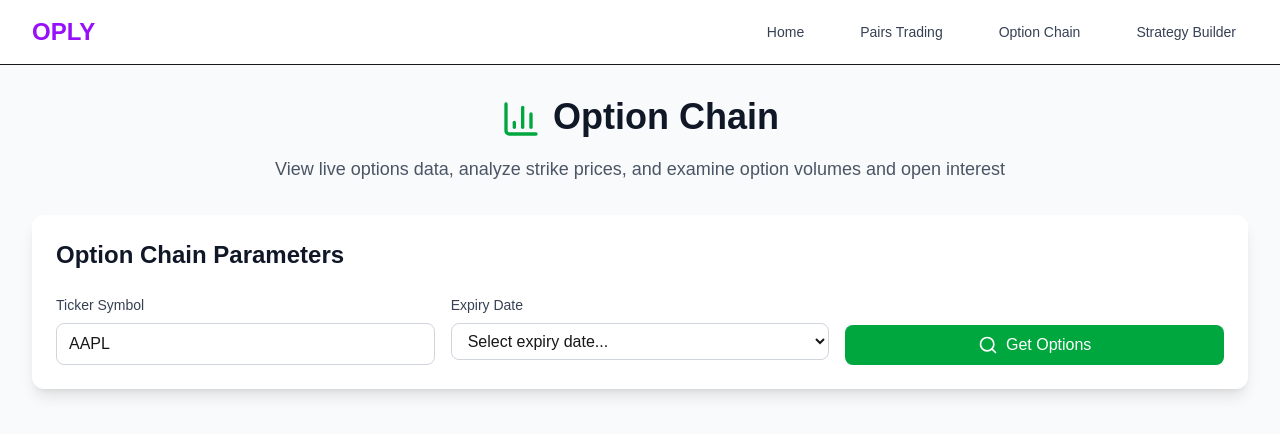
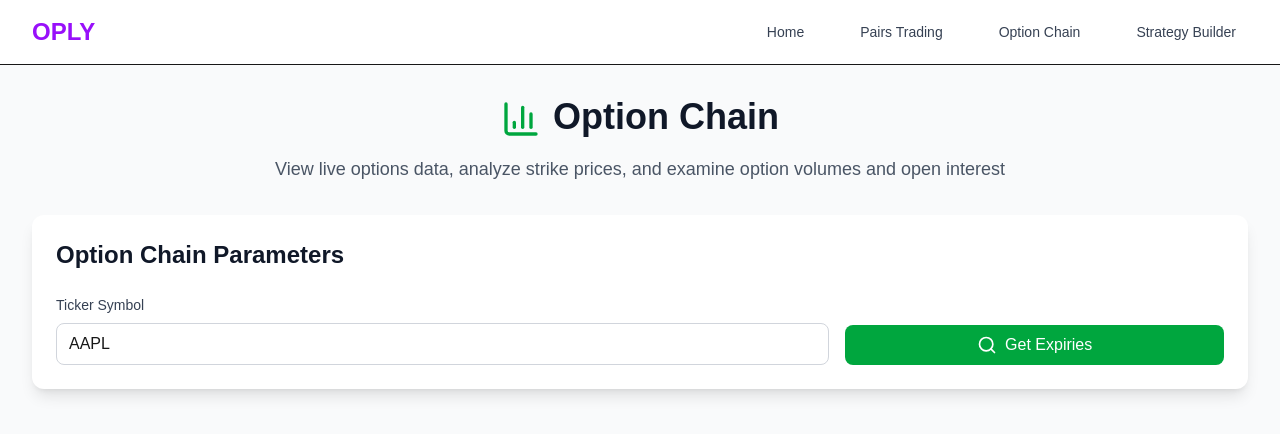
Before and after one commit to gabri035/Le-Opzioni-OPLY, a Next.js app in the folder frontend/: page /option-chain in a window 1280 px wide. Shown: the top 434 px of the page. Built offline with nearby package versions, Linux system fonts and the light colour scheme.

Commit message:
Select option chain expiry dates with chips
- Remove dropdown menu in favour of chips

```diff
--- a/frontend/src/app/option-chain/page.tsx
+++ b/frontend/src/app/option-chain/page.tsx
@@ -36,14 +36,15 @@ export default function OptionChain() {
     expiry: ''
   });
 
-  const [loading, setLoading] = useState(false);
+  const [expiriesLoading, setExpiriesLoading] = useState(false);
+  const [chainLoading, setChainLoading] = useState(false);
   const [loadingMessage, setLoadingMessage] = useState('');
   const [optionData, setOptionData] = useState<OptionData | null>(null);
   const [error, setError] = useState<string | null>(null);
 
   const handleFetchExpiries = async (e: React.FormEvent) => {
     e.preventDefault();
-    setLoading(true);
+    setExpiriesLoading(true);
     setLoadingMessage('Fetching available expiry dates...');
     setError(null);
     setOptionData(null);
@@ -60,7 +61,7 @@ export default function OptionChain() {
         'An error occurred while fetching expiry dates.';
       setError(errorMessage);
     } finally {
-      setLoading(false);
+      setExpiriesLoading(false);
       setLoadingMessage('');
     }
   };
@@ -76,7 +77,7 @@ export default function OptionChain() {
       return;
     }
 
-    setLoading(true);
+    setChainLoading(true);
     setLoadingMessage(`Fetching option chain for ${newExpiry}...`);
     setError(null);
 
@@ -91,7 +92,7 @@ export default function OptionChain() {
         'An error occurred while fetching the option chain.';
       setError(errorMessage);
     } finally {
-      setLoading(false);
+      setChainLoading(false);
       setLoadingMessage('');
     }
   };
@@ -126,63 +127,72 @@ export default function OptionChain() {
           <h2 className="text-2xl font-bold text-gray-900 mb-6">Option Chain Parameters</h2>
 
           <form onSubmit={handleFetchExpiries} className="space-y-6">
-            <div className="grid md:grid-cols-3 gap-4">
+            <div className="grid md:grid-cols-3 gap-4 items-end">
 
               {/* Ticker */}
-              <div>
+              <div className="md:col-span-2">
                 <label className="block text-sm font-medium text-gray-700 mb-2">
                   Ticker Symbol
                 </label>
                 <input
                   type="text"
                   value={formData.ticker}
-                  onChange={(e) => setFormData({...formData, ticker: e.target.value.toUpperCase()})}
+                  onChange={(e) => {
+                    setFormData({ticker: e.target.value.toUpperCase(), expiry: ''});
+                    setOptionData(null);
+                    setError(null);
+                  }}
                   className="w-full px-3 py-2 border border-gray-300 rounded-lg focus:ring-2 focus:ring-green-500 focus:border-transparent"
                   placeholder="AAPL"
                   required
                 />
               </div>
 
-              {/* Expiry Date */}
-              <div>
-                <label className="block text-sm font-medium text-gray-700 mb-2">
-                  Expiry Date
-                </label>
-                <select
-                  value={formData.expiry}
-                  onChange={(e) => handleExpiryChange(e.target.value)}
-                  className="w-full px-3 py-2 border border-gray-300 rounded-lg focus:ring-2 focus:ring-green-500 focus:border-transparent"
-                  disabled={!optionData?.available_expiries?.length}
-                >
-                  <option value="">Select expiry date...</option>
-                  {optionData?.available_expiries?.map((date) => (
-                    <option key={date} value={date}>{date}</option>
-                  ))}
-                </select>
-              </div>
-
               {/* Submit Button */}
               <div className="flex items-end">
                 <button
                   type="submit"
-                  disabled={loading}
+                  disabled={expiriesLoading || chainLoading}
                   className="w-full bg-green-600 text-white px-4 py-2 rounded-lg font-medium hover:bg-green-700 focus:ring-2 focus:ring-green-500 focus:ring-offset-2 disabled:opacity-50 disabled:cursor-not-allowed flex items-center justify-center space-x-2"
                 >
-                  {loading ? (
+                  {expiriesLoading ? (
                     <>
                       <Loader2 className="h-5 w-5 animate-spin" />
-                      <span>{loadingMessage || 'Loading...'}</span>
+                      <span>Fetching...</span>
                     </>
                   ) : (
                     <>
                       <Search className="h-5 w-5" />
-                      <span>Get Options</span>
+                      <span>Get Expiries</span>
                     </>
                   )}
                 </button>
               </div>
             </div>
           </form>
+
+          {/* Expiry Dates Chips */}
+          {optionData?.available_expiries && optionData.available_expiries.length > 0 && (
+            <div className="mt-6 pt-6 border-t border-gray-200">
+              <h3 className="text-sm font-medium text-gray-500 uppercase tracking-wider mb-3">Available Expiry Dates</h3>
+              <div className="flex flex-wrap gap-3">
+                {optionData.available_expiries.map((date) => (
+                  <button
+                    key={date}
+                    onClick={() => handleExpiryChange(date)}
+                    disabled={expiriesLoading || chainLoading}
+                    className={`px-4 py-2 rounded-full text-sm font-semibold transition-colors focus:outline-none focus:ring-2 focus:ring-offset-2 focus:ring-green-500 disabled:opacity-50 disabled:cursor-not-allowed ${
+                      formData.expiry === date
+                        ? 'bg-green-600 text-white shadow'
+                        : 'bg-gray-100 text-gray-700 hover:bg-gray-200'
+                    }`}
+                  >
+                    {date}
+                  </button>
+                ))}
+              </div>
+            </div>
+          )}
         </div>
 
         {/* Error Display */}
@@ -194,8 +204,16 @@ export default function OptionChain() {
           </div>
         )}
 
+        {/* Loading indicator for chain data */}
+        {chainLoading && (
+          <div className="flex justify-center items-center py-16">
+            <Loader2 className="h-8 w-8 animate-spin text-green-600" />
+            <p className="ml-3 text-gray-600">{loadingMessage}</p>
+          </div>
+        )}
+
         {/* Option Chain Data */}
-        {optionData && optionData.calls && optionData.puts && (
+        {optionData && optionData.calls && optionData.puts && !chainLoading && (
           <div className="space-y-8">
 
             {/* Calls */}
@@ -209,7 +227,7 @@ export default function OptionChain() {
                   <thead className="bg-green-50">
                     <tr>
                       <th className="px-6 py-3 text-left text-xs font-medium text-gray-500 uppercase tracking-wider">Strike</th>
-                      <th className="px-6 py-3 text-left text-xs font-medium text-gray-500 uppercase tracking-wider">Last Price</th>
+                      {/* <th className="px-6 py-3 text-left text-xs font-medium text-gray-500 uppercase tracking-wider">Last Price</th> */}
                       <th className="px-6 py-3 text-left text-xs font-medium text-gray-500 uppercase tracking-wider">Bid</th>
                       <th className="px-6 py-3 text-left text-xs font-medium text-gray-500 uppercase tracking-wider">Ask</th>
                       <th className="px-6 py-3 text-left text-xs font-medium text-gray-500 uppercase tracking-wider">Volume</th>
@@ -223,9 +241,9 @@ export default function OptionChain() {
                         <td className="px-6 py-4 whitespace-nowrap text-sm font-medium text-gray-900">
                           ${formatNumber(option.strike)}
                         </td>
-                        <td className="px-6 py-4 whitespace-nowrap text-sm text-gray-900">
+                        {/* <td className="px-6 py-4 whitespace-nowrap text-sm text-gray-900">
                           ${formatNumber(option.lastPrice)}
-                        </td>
+                        </td> */}
                         <td className="px-6 py-4 whitespace-nowrap text-sm text-gray-900">
                           ${formatNumber(option.bid)}
                         </td>
@@ -259,7 +277,7 @@ export default function OptionChain() {
                   <thead className="bg-red-50">
                     <tr>
                       <th className="px-6 py-3 text-left text-xs font-medium text-gray-500 uppercase tracking-wider">Strike</th>
-                      <th className="px-6 py-3 text-left text-xs font-medium text-gray-500 uppercase tracking-wider">Last Price</th>
+                      {/* <th className="px-6 py-3 text-left text-xs font-medium text-gray-500 uppercase tracking-wider">Last Price</th> */}
                       <th className="px-6 py-3 text-left text-xs font-medium text-gray-500 uppercase tracking-wider">Bid</th>
                       <th className="px-6 py-3 text-left text-xs font-medium text-gray-500 uppercase tracking-wider">Ask</th>
                       <th className="px-6 py-3 text-left text-xs font-medium text-gray-500 uppercase tracking-wider">Volume</th>
@@ -273,9 +291,9 @@ export default function OptionChain() {
                         <td className="px-6 py-4 whitespace-nowrap text-sm font-medium text-gray-900">
                           ${formatNumber(option.strike)}
                         </td>
-                        <td className="px-6 py-4 whitespace-nowrap text-sm text-gray-900">
+                        {/* <td className="px-6 py-4 whitespace-nowrap text-sm text-gray-900">
                           ${formatNumber(option.lastPrice)}
-                        </td>
+                        </td> */}
                         <td className="px-6 py-4 whitespace-nowrap text-sm text-gray-900">
                           ${formatNumber(option.bid)}
                         </td>
```
